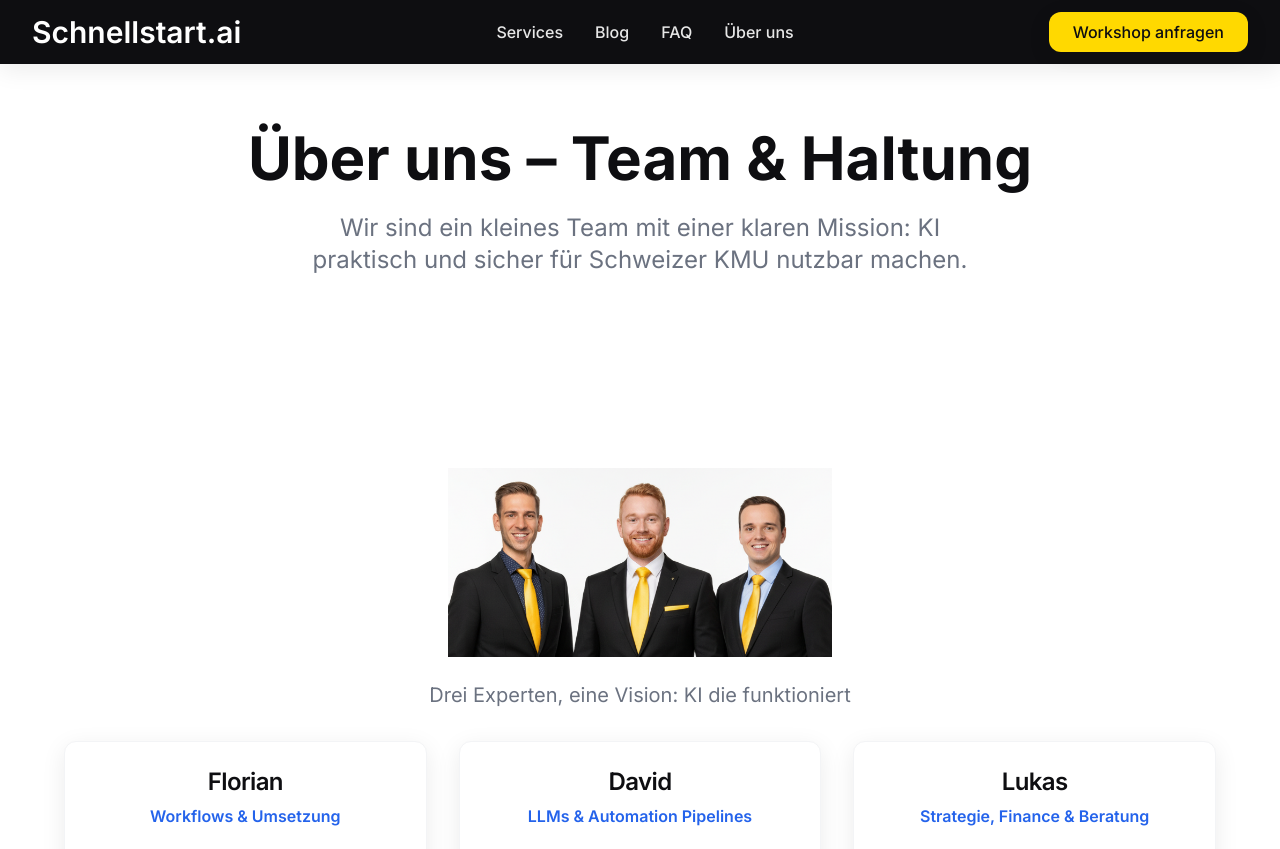
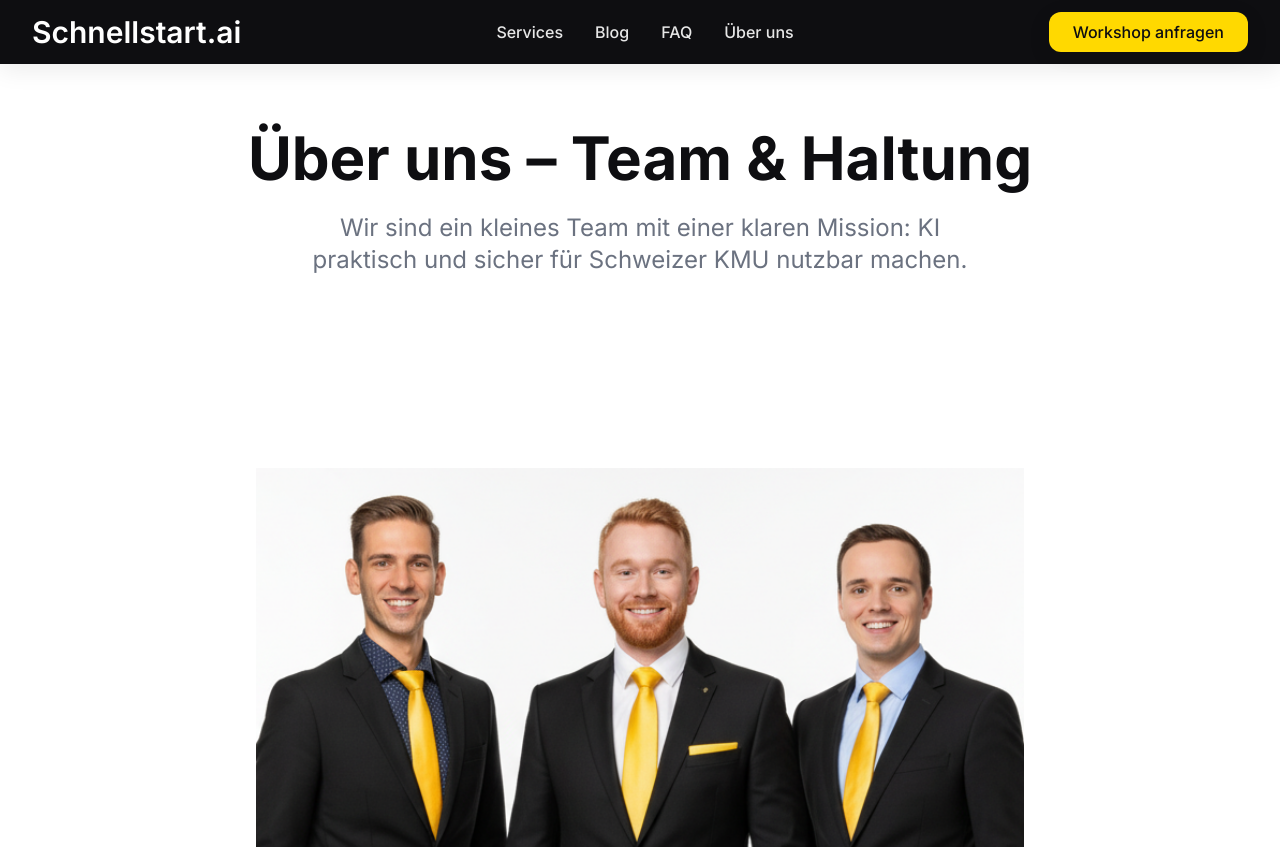
Before and after one commit to schnellstartai/schnellstartai, a React (Vite) app: page /about in a window 1280 px wide. Shown: the top 849 px of the page. Built offline with nearby package versions, Linux system fonts and the light colour scheme; the HTML template or start-up script is replaced by a standard one.

Commit message:
Adjust image size on About page

```diff
--- a/src/pages/About.tsx
+++ b/src/pages/About.tsx
@@ -74,7 +74,7 @@ const About = () => {
               <img
                 src="/lovable-uploads/9fb46982-914e-427a-8217-1c13109b3807.png"
                 alt="Unser Team - Florian, David und Lukas"
-                className="mx-auto w-96 h-auto"
+                className="mx-auto max-w-3xl w-full h-auto"
               />
             </div>
           </div>
```
